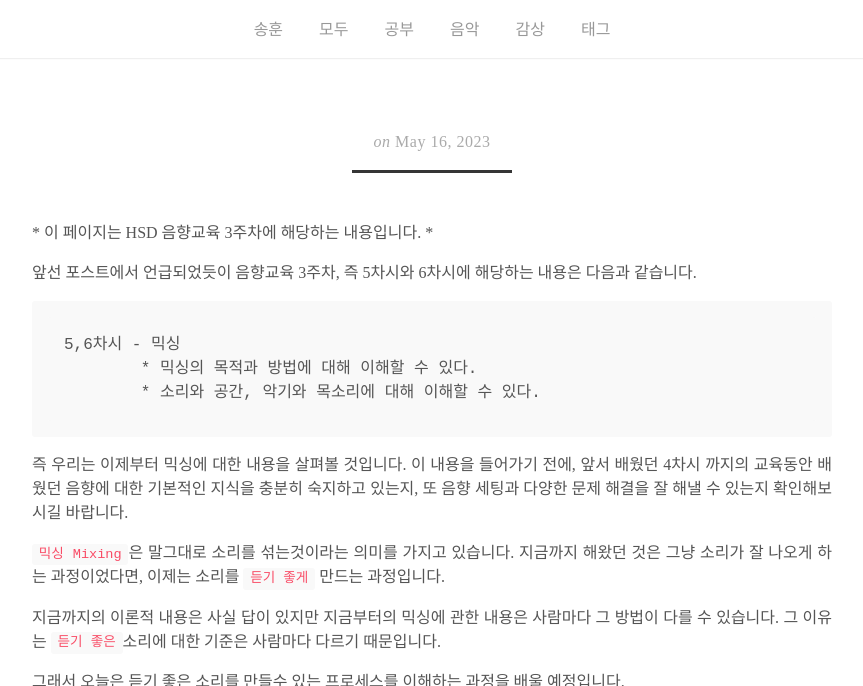
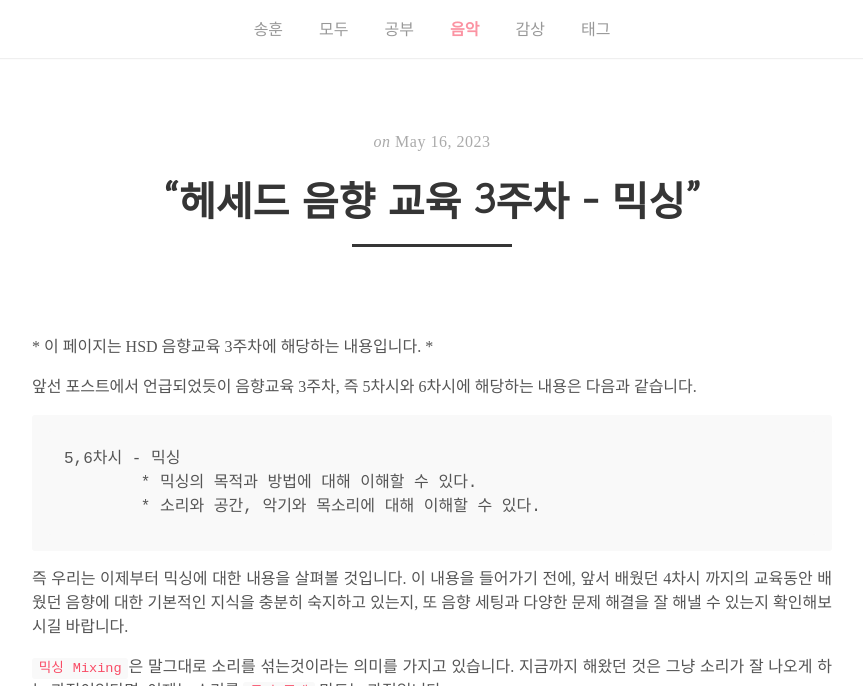
Before and after one commit to songh-oon/songh-oon.github.io, a Jekyll site: the page built from _posts/music/2023-05-16-HSD음향교육3주차.md, in a window 1280 px wide and 900 px high, cut to the strip 0-686 px from the top of the window. Shown: the whole strip, without its empty margins (208-1071 px from the left). Built offline with Jekyll 4.4.1, drawn with Linux system fonts in a browser that asks for light colours; some web fonts are replaced; our own code applies the rules of GitHub Pages for plain Markdown files.

Commit message:
Update 2023-05-16-HSD음향교육3주차.md

```diff
--- a/_posts/music/2023-05-16-HSD음향교육3주차.md
+++ b/_posts/music/2023-05-16-HSD음향교육3주차.md
@@ -1,12 +1,14 @@
 ---
 layout : post
-title : “헤세드 음향 교육 3주차 : 믹싱”
+title : “헤세드 음향 교육 3주차 - 믹싱”
 menu : 음악
 author : 송훈
 tags: HSD
 comments : False
 published : True
 ---
+
+<br>
 
 \* 이 페이지는 HSD 음향교육 3주차에 해당하는 내용입니다. \*
 
```
